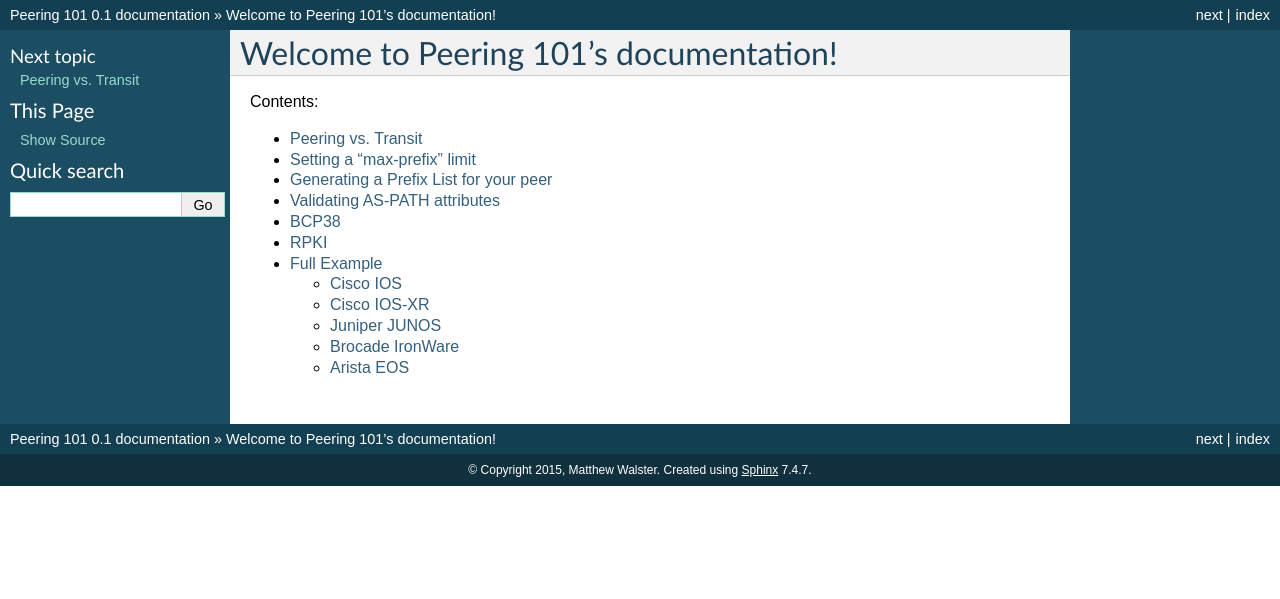
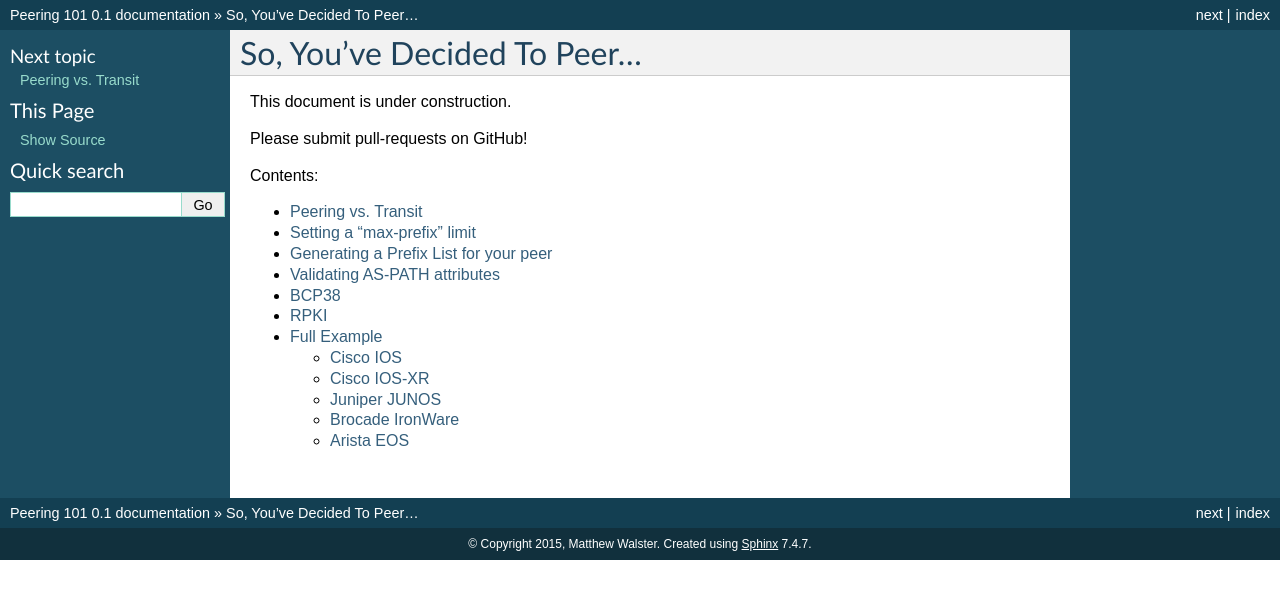
Before and after one commit to dotwaffle/peering101, a Sphinx documentation site: the page built from source/index.rst, in a window 1280 px wide. Shown: the top 599 px of the page. Built offline with Sphinx 7.4.7, drawn with Linux system fonts in a browser that asks for light colours.

Commit message:
Change the title of the document to something less cringey.

```diff
--- a/source/index.rst
+++ b/source/index.rst
@@ -3,8 +3,12 @@
    You can adapt this file completely to your liking, but it should at least
    contain the root `toctree` directive.
 
-Welcome to Peering 101's documentation!
-=======================================
+So, You've Decided To Peer...
+=============================
+
+This document is under construction.
+
+Please submit pull-requests on GitHub!
 
 Contents:
 
```
